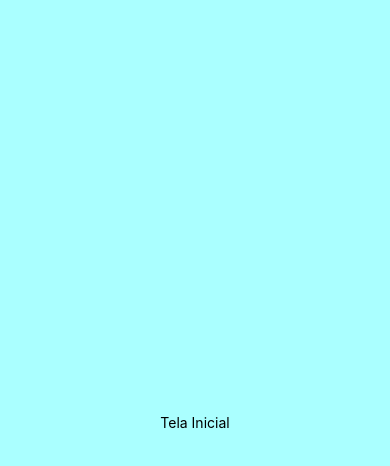
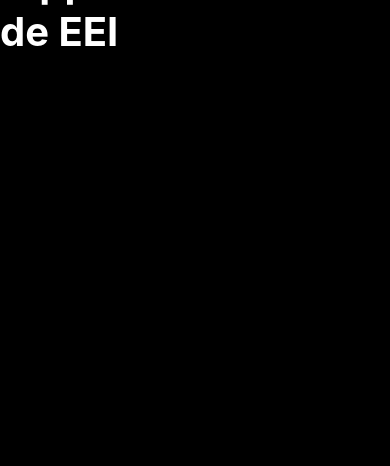
Before and after one commit to Beatriz-Sanchez/rastreador-EEI-meteoros, a React Native app: screen /Home in a window 390 px wide. Shown: the top 466 px of the page. Built offline with nearby package versions, Linux system fonts and the light colour scheme.

Commit message:
título adicionado

```diff
--- a/screens/Home.js
+++ b/screens/Home.js
@@ -1,11 +1,15 @@
 import React, { Component } from 'react';
-import { Text, View, StyleSheet } from 'react-native';
+import { Text, View, StyleSheet, SafeAreaView, Platform, StatusBar } from 'react-native';
 
 export default class HomeScreen extends Component {
     render(){
         return(
-            <View style ={styles.container}>
-                <Text> Tela Inicial </Text>
+            <View style={styles.container}>
+                <SafeAreaView style={styles.droidSafeArea}>
+                    <View style={styles.titleBar}>
+                        <Text style={styles.titleText}> App Reastreador de EEI </Text>
+                    </View>
+                </SafeAreaView>
             </View>
         );
     }
@@ -14,8 +18,19 @@
 const styles = StyleSheet.create({
     container: {
       flex: 1,
-      backgroundColor: '#aff',
-      alignItems: 'center',
-      justifyContent: 'center',
+      backgroundColor: '#000',
+    },
+    titleText: {
+        fontSize: 40,
+        fontWeight: "bold",
+        color: "white"
+    },
+    droidSafeArea:{
+        marginTop: Platform.OS === "android"? StatusBar.currentHeight : 0,
+    },
+    titleBar: {
+        flex: 0.15,
+        justifyContent: "center",
+        alignItems: "center"
     },
   });
```
